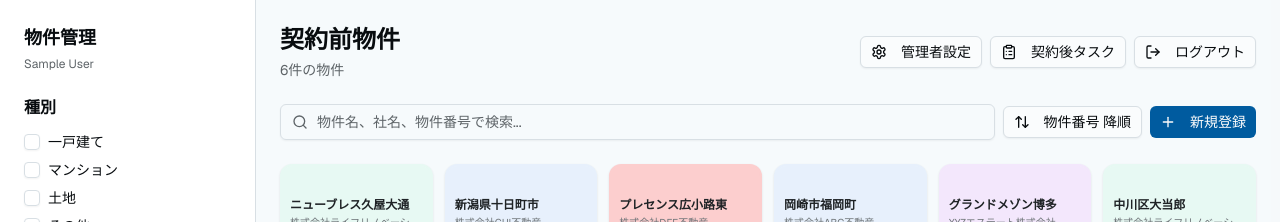
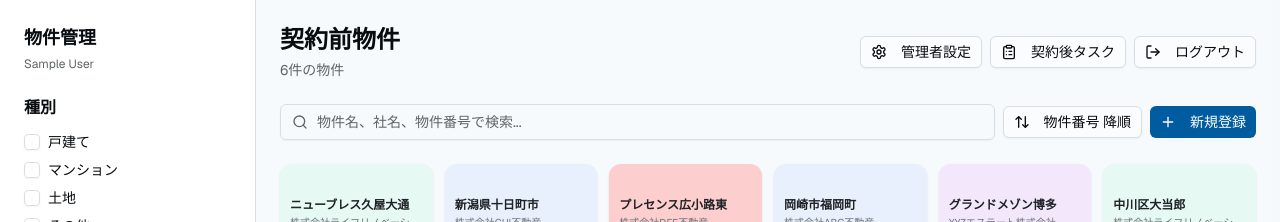
Before and after one commit to thomas0124/estate-portal, a Next.js app: page /properties in a window 1280 px wide. Shown: the top 222 px of the page. Built offline with nearby package versions, Linux system fonts and the light colour scheme; sample sign-in values are in the browser's storage.

Commit message:
命名の変更

```diff
--- a/app/admin/page.tsx
+++ b/app/admin/page.tsx
@@ -271,7 +271,7 @@ export default function AdminPage() {
                         <Input
                           value={buildingTypeName}
                           onChange={(e) => setBuildingTypeName(e.target.value)}
-                          placeholder="例: 一戸建て"
+                          placeholder="例: 戸建て"
                         />
                       </div>
                       <div className="space-y-2">
--- a/components/property-edit-dialog.tsx
+++ b/components/property-edit-dialog.tsx
@@ -20,10 +20,10 @@ interface PropertyEditDialogProps {
   onSave: (property: Property) => void
 }
 
-const PROPERTY_TYPES: PropertyType[] = ["一戸建て", "マンション", "土地", "その他"]
+const PROPERTY_TYPES: PropertyType[] = ["戸建て", "マンション", "土地", "その他"]
 const PROPERTY_STATUSES: PropertyStatus[] = ["仲介物件", "業者物件", "所有物件", "契約後", "販売中止"]
 const PROPERTY_CHARACTERISTICS: PropertyCharacteristic[] = ["相続", "通常", "離婚", "破産"]
-const TRANSACTION_TYPES: TransactionType[] = ["元付け(売)自社", "元付け(売)他社", "客付け(買)"]
+const TRANSACTION_TYPES: TransactionType[] = ["元付(売)自社", "元付(売)他社", "客付(買)"]
 
 export function PropertyEditDialog({ property, open, onOpenChange, onSave }: PropertyEditDialogProps) {
   const [formData, setFormData] = useState<Partial<Property>>({})
@@ -35,14 +35,14 @@ export function PropertyEditDialog({ property, open, onOpenChange, onSave }: Pro
       setFormData({
         propertyNumber: 0,
         propertyName: "",
-        propertyType: "一戸建て",
+        propertyType: "戸建て",
         characteristic: "通常",
         status: "仲介物件",
         price: 0,
         companyName: "",
         handlerName: "",
         athomeNumber: "",
-        transactionType: "元付け(売)自社",
+        transactionType: "元付(売)自社",
         vendorCompanyName: "ライフリノベーション",
         vendorContactPerson: "",
         vendorPhone: "",
@@ -53,7 +53,7 @@ export function PropertyEditDialog({ property, open, onOpenChange, onSave }: Pro
   const handleTransactionTypeChange = (value: TransactionType) => {
     setFormData((prev) => {
       const newFormData = { ...prev, transactionType: value }
-      if (value === "元付け(売)自社") {
+      if (value === "元付(売)自社") {
         newFormData.vendorCompanyName = "ライフリノベーション"
       } else if (prev.vendorCompanyName === "ライフリノベーション") {
         newFormData.vendorCompanyName = ""
--- a/components/property-filters.tsx
+++ b/components/property-filters.tsx
@@ -17,7 +17,7 @@ interface PropertyFiltersProps {
   onReset: () => void
 }
 
-const PROPERTY_TYPES: PropertyType[] = ["一戸建て", "マンション", "土地", "その他"]
+const PROPERTY_TYPES: PropertyType[] = ["戸建て", "マンション", "土地", "その他"]
 const PROPERTY_STATUSES: PropertyStatus[] = ["仲介物件", "業者物件", "所有物件", "契約後"]
 
 export function PropertyFilters({
--- a/lib/mock-data.ts
+++ b/lib/mock-data.ts
@@ -28,7 +28,7 @@ export const MOCK_PROPERTIES: Property[] = [
     handlerName: "室橋",
     athomeNumber: "AT001",
     infoSource: "レインズ",
-    transactionType: "元付け(売)自社",
+    transactionType: "元付(売)自社",
     keyLocation: "現地キーボックス（1234）",
     publicInfo: "現状有姿での引き渡しとなります。",
     vendorCompanyName: "ライフリノベーション",
@@ -47,14 +47,14 @@ export const MOCK_PROPERTIES: Property[] = [
     propertyNumber: 1295,
     propertyName: "岡崎市福岡町",
     roomNumber: "中古戸建",
-    propertyType: "一戸建て",
+    propertyType: "戸建て",
     status: "仲介物件",
     price: 3580,
     companyName: "株式会社ABC不動産",
     handlerName: "山下",
     athomeNumber: "AT002",
     infoSource: "業者より直接",
-    transactionType: "客付け(買)",
+    transactionType: "客付(買)",
     isArchived: false,
     createdAt: new Date("2024-02-01"),
     updatedAt: new Date("2024-02-01"),
@@ -72,7 +72,7 @@ export const MOCK_PROPERTIES: Property[] = [
     handlerName: "小道",
     athomeNumber: "AT003",
     infoSource: "アットホーム",
-    transactionType: "元付け(売)他社",
+    transactionType: "元付(売)他社",
     vendorCompanyName: "XYZエステート",
     vendorContactPerson: "赤堀",
     vendorPhone: "080-3333-4444",
@@ -92,7 +92,7 @@ export const MOCK_PROPERTIES: Property[] = [
     companyName: "株式会社DEF不動産",
     handlerName: "赤堀",
     athomeNumber: "AT004",
-    transactionType: "元付け(売)他社",
+    transactionType: "元付(売)他社",
     isArchived: false,
     createdAt: new Date("2024-01-20"),
     updatedAt: new Date("2024-01-20"),
@@ -109,7 +109,7 @@ export const MOCK_PROPERTIES: Property[] = [
     companyName: "株式会社ライフリノベーション",
     handlerName: "室橋",
     athomeNumber: "AT005",
-    transactionType: "元付け(売)自社",
+    transactionType: "元付(売)自社",
     vendorCompanyName: "ライフリノベーション",
     isArchived: false,
     createdAt: new Date("2024-02-15"),
@@ -127,7 +127,7 @@ export const MOCK_PROPERTIES: Property[] = [
     companyName: "株式会社GHI不動産",
     handlerName: "山下",
     athomeNumber: "AT006",
-    transactionType: "客付け(買)",
+    transactionType: "客付(買)",
     contractDate: new Date("2025-07-14"),
     settlementDate: new Date("2025-09-17"),
     isArchived: false,
--- a/lib/types.ts
+++ b/lib/types.ts
@@ -12,13 +12,13 @@ export interface User {
 }
 
 // Property Types
-export type PropertyType = "一戸建て" | "マンション" | "土地" | "その他"
+export type PropertyType = "戸建て" | "マンション" | "土地" | "その他"
 
 export type PropertyStatus = "仲介物件" | "業者物件" | "所有物件" | "契約後" | "販売中止"
 
 export type PropertyCharacteristic = "相続" | "通常" | "離婚" | "破産"
 
-export type TransactionType = "元付け(売)自社" | "元付け(売)他社" | "客付け(買)"
+export type TransactionType = "元付(売)自社" | "元付(売)他社" | "客付(買)"
 
 export interface Property {
   id: string
--- a/lib/validation.ts
+++ b/lib/validation.ts
@@ -36,7 +36,7 @@ export function validateEmail(email: string): boolean {
 
 // 物件タイプの検証
 export function isValidPropertyType(type: string): type is PropertyType {
-  return ["一戸建て", "マンション", "土地", "その他"].includes(type)
+  return ["戸建て", "マンション", "土地", "その他"].includes(type)
 }
 
 // 物件ステータスの検証
```
